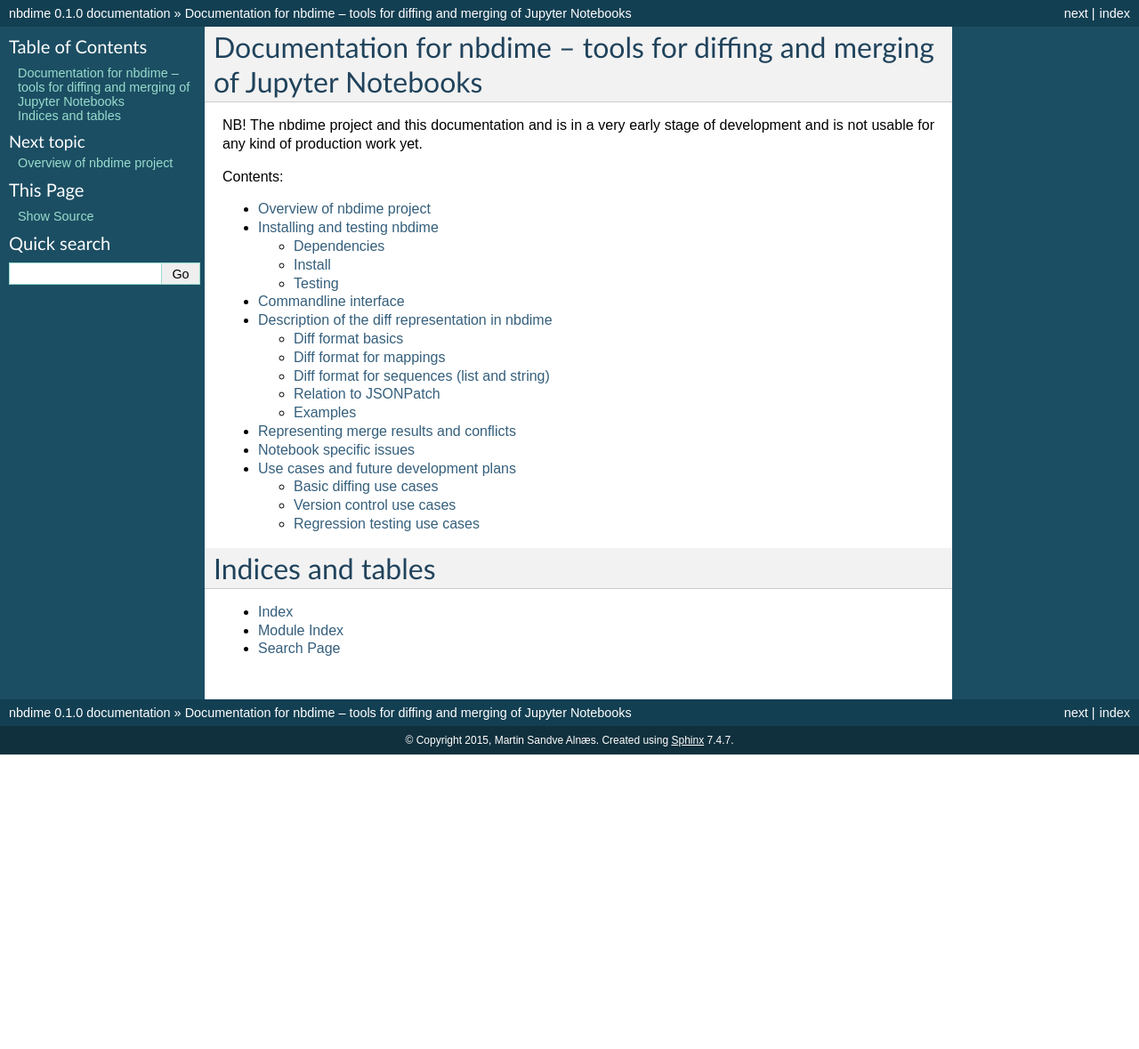
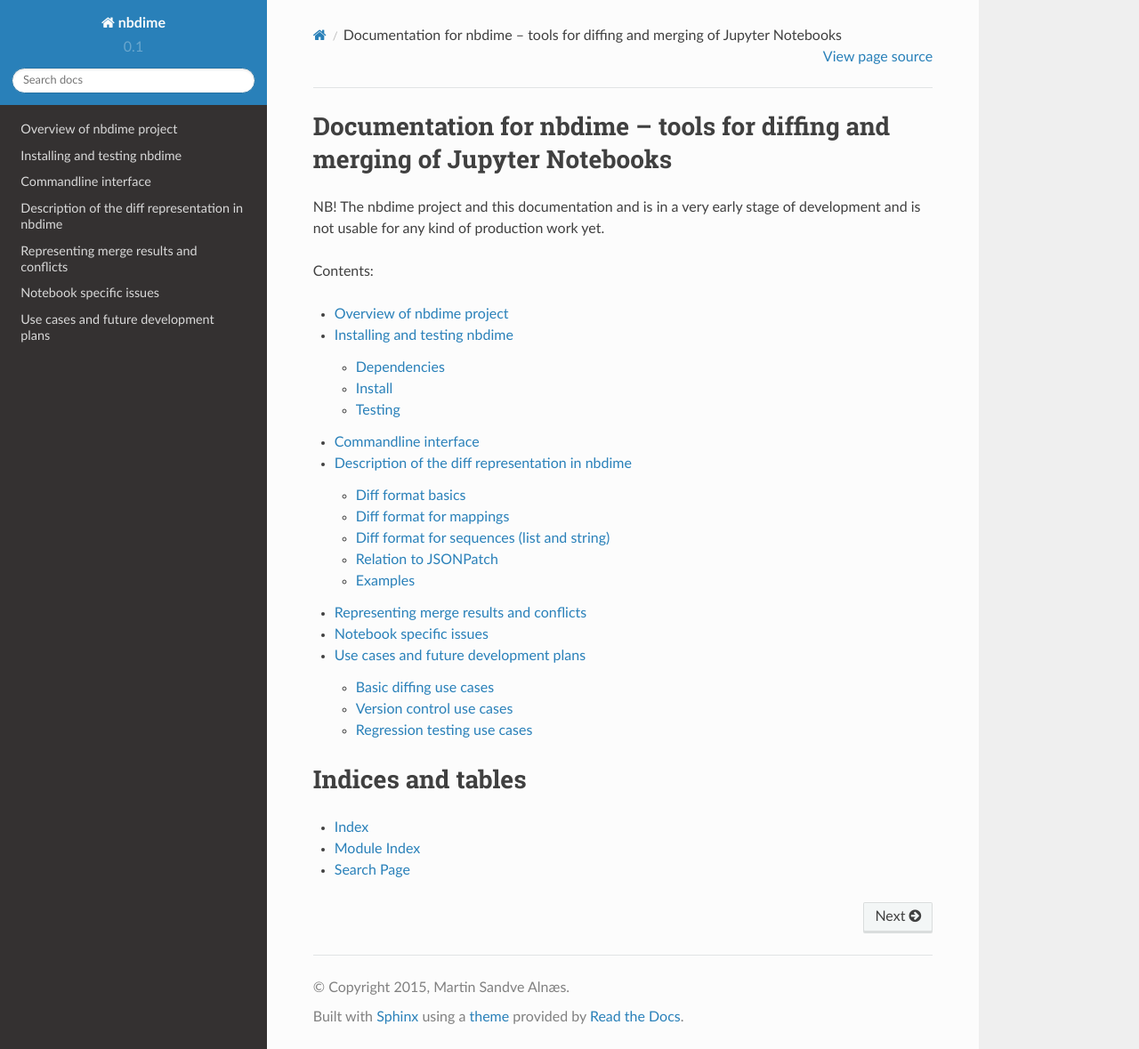
Before and after one commit to jupyter/nbdime, a Sphinx documentation site: the page built from docs/source/index.rst, in a window 1280 px wide and 1179 px high. Shown: the whole window at 89% size. Built offline with Sphinx 7.4.7 and the Read the Docs theme 2.0.0, drawn with Linux system fonts in a browser that asks for light colours.

Commit message:
Update doc conf.py to be similar to JupyterHub

```diff
--- a/docs/source/conf.py
+++ b/docs/source/conf.py
@@ -15,6 +15,9 @@
 import sys
 import os
 
+# Needed for conversion from markdown to html
+import recommonmark.parser
+
 # If extensions (or modules to document with autodoc) are in another directory,
 # add these directories to sys.path here. If the directory is relative to the
 # documentation root, use os.path.abspath to make it absolute, like shown here.
@@ -23,7 +26,7 @@ import os
 # -- General configuration ------------------------------------------------
 
 # If your documentation needs a minimal Sphinx version, state it here.
-#needs_sphinx = '1.0'
+needs_sphinx = '1.3'
 
 # Add any Sphinx extension module names here, as strings. They can be
 # extensions coming with Sphinx (named 'sphinx.ext.*') or your custom
@@ -31,13 +34,19 @@ import os
 extensions = [
     'sphinx.ext.autodoc',
     'sphinx.ext.viewcode',
+    'sphinx.ext.intersphinx',
+    'sphinx.ext.napoleon',
 ]
 
 # Add any paths that contain templates here, relative to this directory.
 templates_path = ['_templates']
 
+source_parsers = {
+    '.md': 'recommonmark.parser.CommonMarkParser',
+}
+
 # The suffix of source filenames.
-source_suffix = '.rst'
+source_suffix = ['.rst', '.md']
 
 # The encoding of source files.
 #source_encoding = 'utf-8-sig'
@@ -48,6 +57,7 @@ master_doc = 'index'
 # General information about the project.
 project = u'nbdime'
 copyright = u'2015, Martin Sandve Alnæs'
+author = u'Martin Sandve Alnæs'
 
 # The version info for the project you're documenting, acts as replacement for
 # |version| and |release|, also used in various other places throughout the
@@ -101,7 +111,7 @@ pygments_style = 'sphinx'
 
 # The theme to use for HTML and HTML Help pages.  See the documentation for
 # a list of builtin themes.
-html_theme = 'default'
+html_theme = 'sphinx_rtd_theme'
 
 # Theme options are theme-specific and customize the look and feel of a theme
 # further.  For a list of options available for each theme, see the
@@ -259,3 +269,17 @@ texinfo_documents = [
 
 # If true, do not generate a @detailmenu in the "Top" node's menu.
 #texinfo_no_detailmenu = False
+
+intersphinx_mapping = {'https://docs.python.org/': None}
+
+# Read The Docs
+# on_rtd is whether we are on readthedocs.org, this line of code grabbed from
+# docs.readthedocs.org
+on_rtd = os.environ.get('READTHEDOCS', None) == 'True'
+
+if not on_rtd:  # only import and set the theme if we're building docs locally
+    import sphinx_rtd_theme
+    html_theme = 'sphinx_rtd_theme'
+    html_theme_path = [sphinx_rtd_theme.get_html_theme_path()]
+
+# otherwise, readthedocs.org uses their theme by default, so no need to specify it
```
